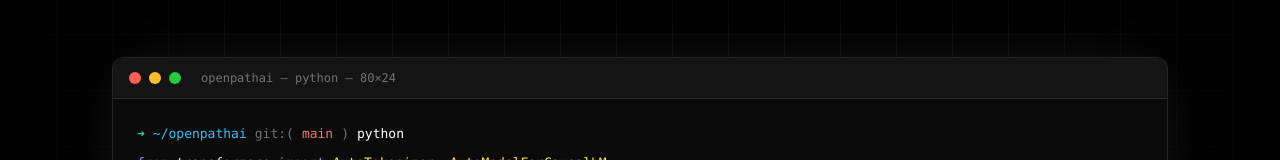
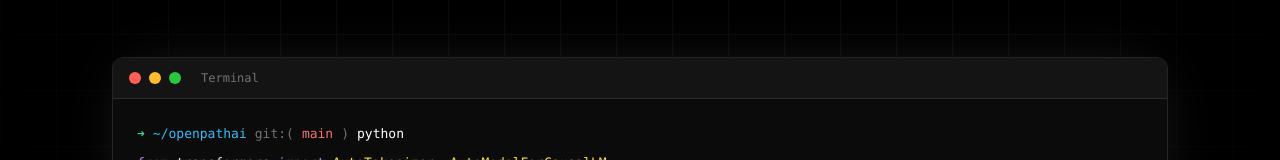
Before and after one commit to titan-dev-org/OpenPathAI, a Next.js app: page / in a window 1280 px wide. Shown: the part 582-742 px from the top of the page. Built offline with nearby package versions, Linux system fonts and the light colour scheme.

Commit message:
Update Hero.tsx

```diff
--- a/components/Hero.tsx
+++ b/components/Hero.tsx
@@ -94,9 +94,7 @@ export default function Hero() {
             <span className="h-3 w-3 rounded-full bg-[#ff5f57]" />
             <span className="h-3 w-3 rounded-full bg-[#febc2e]" />
             <span className="h-3 w-3 rounded-full bg-[#28c840]" />
-            <span className="ml-3 text-xs text-neutral-500">
-              openpathai — python — 80×24
-            </span>
+            <span className="ml-3 text-xs text-neutral-500">Terminal</span>
           </div>
 
           {/* Terminal body */}
@@ -152,7 +150,9 @@ export default function Hero() {
 
             {/* Output */}
             <div className="mt-3 space-y-1 text-neutral-500">
-              <p>Downloading model.safetensors: 100% |██████████| 16.0G/16.0G</p>
+              <p>
+                Downloading model.safetensors: 100% |██████████| 16.0G/16.0G
+              </p>
               <p>Loading weights: 100% |██████████| 291/291</p>
               <p>
                 <span className="text-emerald-400">✓</span> Model loaded —
```
